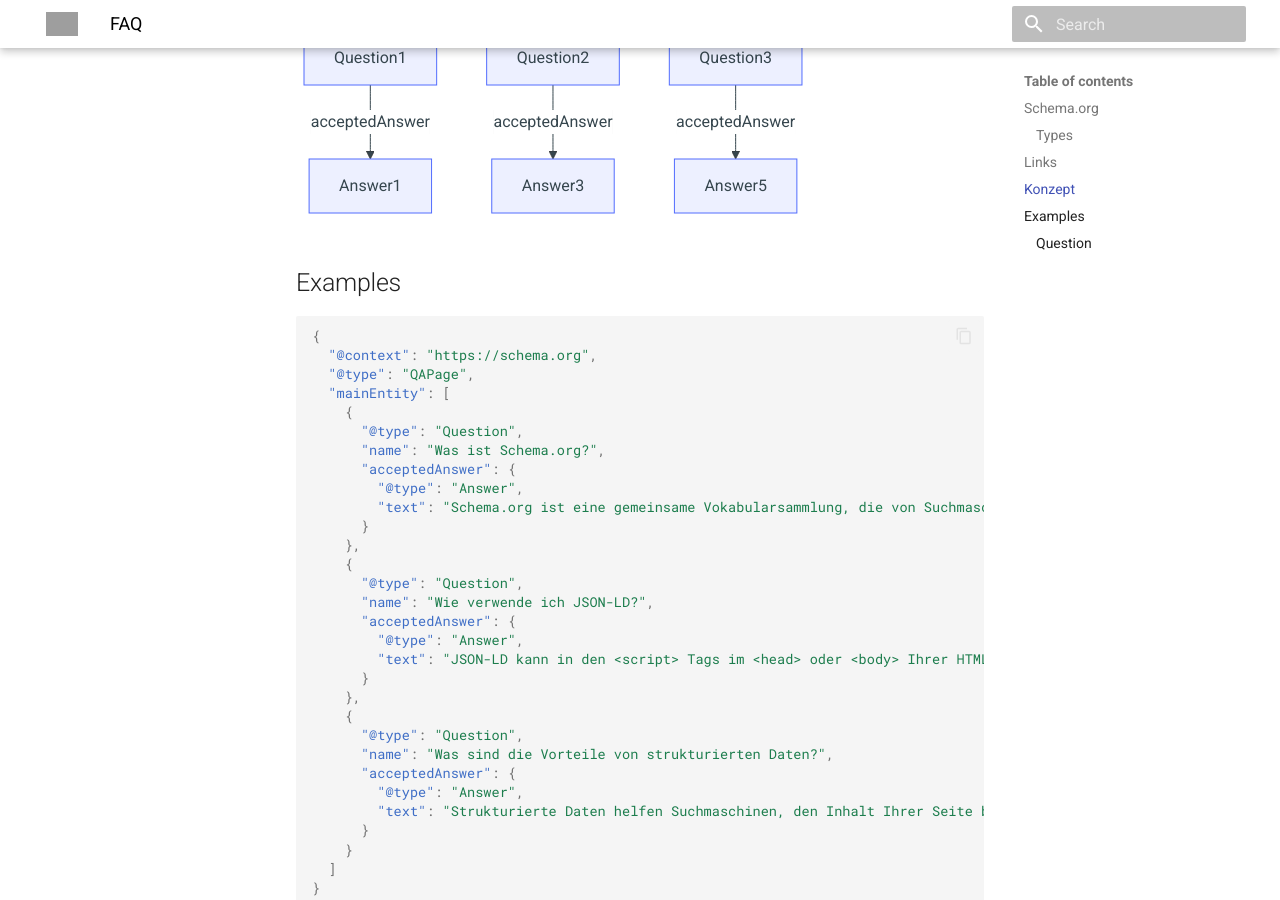
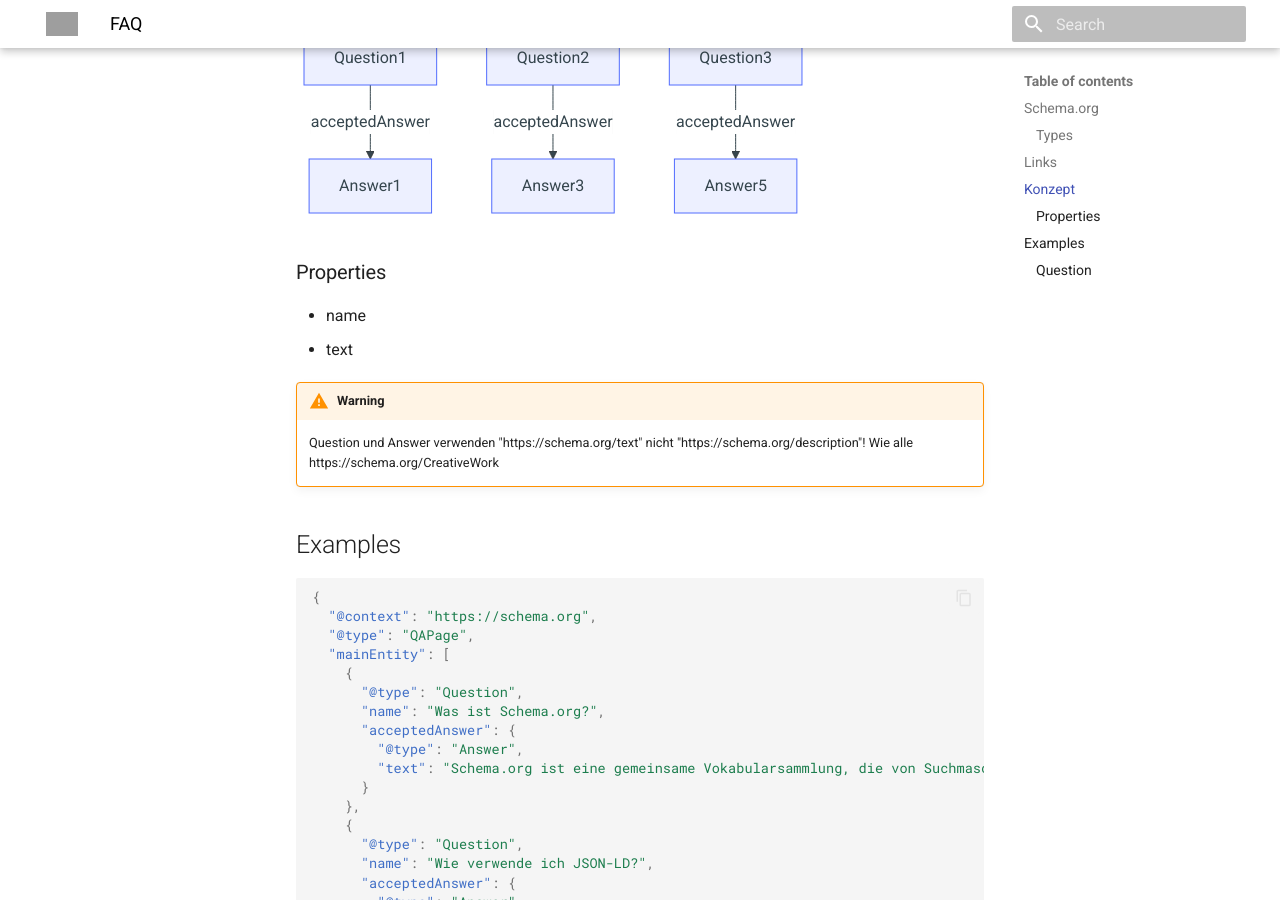
Before and after one commit to tsolenthaler/docs.contentdesk.io, an MkDocs documentation site: the page built from docs/concepts/faq.md, in a window 1280 px wide and 900 px high, scrolled down 1151 px. Built offline with MkDocs 1.6.1 and Material for MkDocs 9.7.7, drawn with Linux system fonts in a browser that asks for light colours; comment, search, counter and statistics services are not loaded; grey boxes are pictures that could not be loaded.

Commit message:
Add properties section to FAQ documentation with warning about Schema.org usage

````diff
--- a/docs/concepts/faq.md
+++ b/docs/concepts/faq.md
@@ -32,7 +32,15 @@ graph TD
     Question3 --> |acceptedAnswer| Answer5
 ```
 
+### Properties
 
+* name
+* text
+
+!!! warning
+
+    Question und Answer verwenden "https://schema.org/text" nicht "https://schema.org/description"!
+    Wie alle https://schema.org/CreativeWork
 
 ## Examples
 ``` JSON
````
